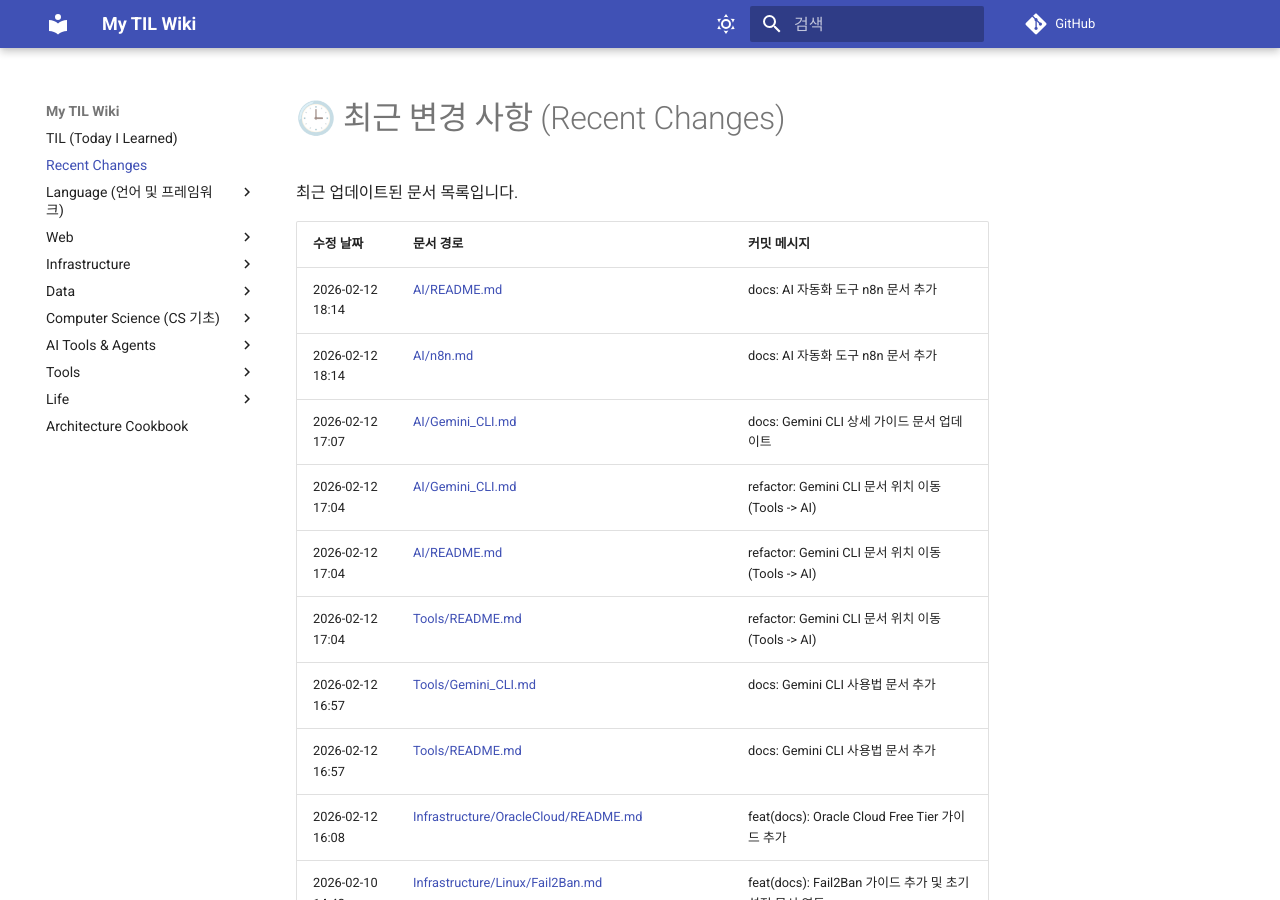
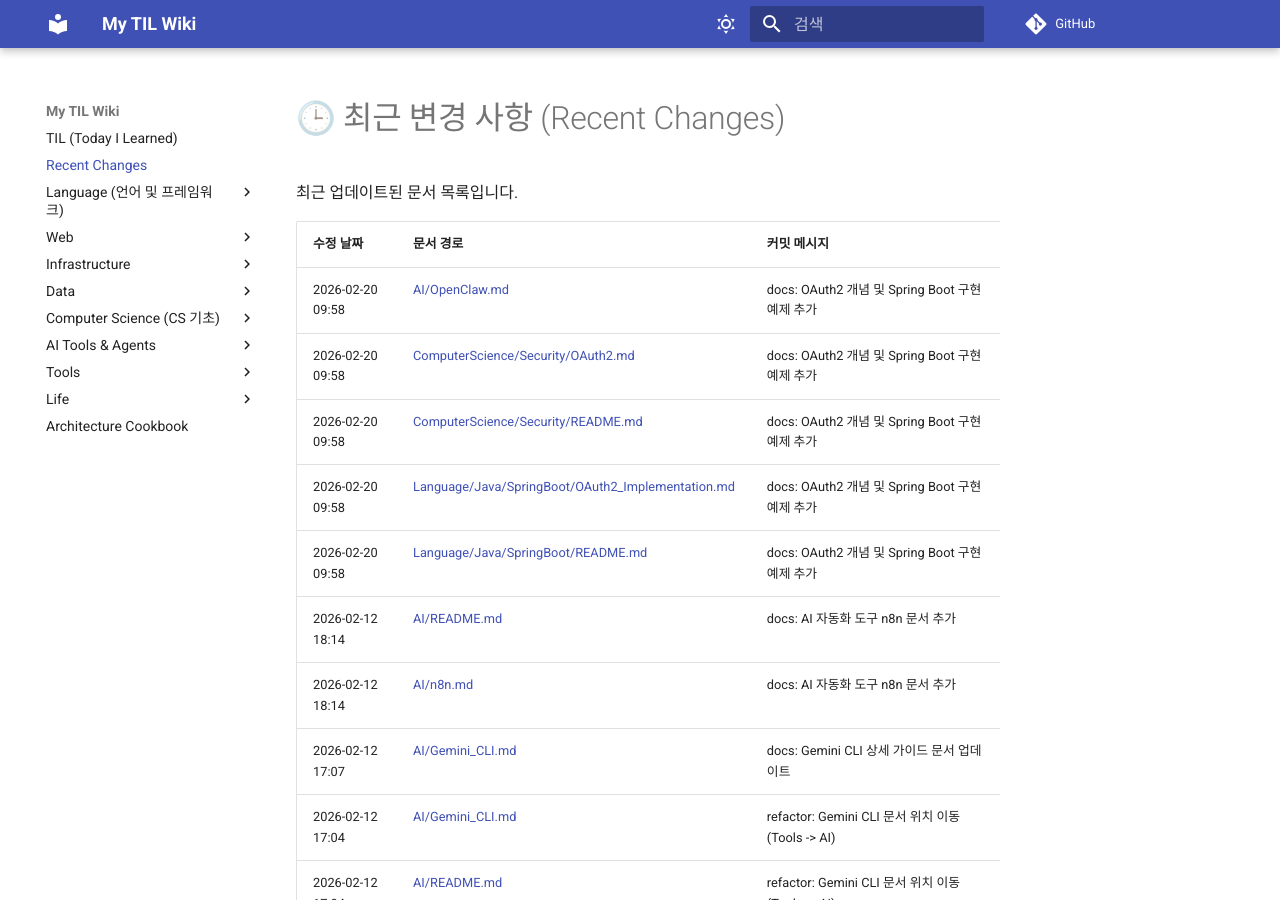
Before and after one commit to DevDooly/TIL, an MkDocs documentation site: the page built from docs/Recent_Changes.md, in a window 1280 px wide and 900 px high. Built offline with MkDocs 1.6.1 and Material for MkDocs 9.7.7, drawn with Linux system fonts in a browser that asks for light colours; comment, search, counter and statistics services are not loaded; some of the changed text lies outside the part shown.

Commit message:
chore: Recent Changes & TOC 업데이트

```diff
--- a/docs/Recent_Changes.md
+++ b/docs/Recent_Changes.md
@@ -4,6 +4,11 @@
 
 | 수정 날짜 | 문서 경로 | 커밋 메시지 |
 | :--- | :--- | :--- |
+| 2026-02-20 09:58 | [AI/OpenClaw.md](AI/OpenClaw.md) | docs: OAuth2 개념 및 Spring Boot 구현 예제 추가 |
+| 2026-02-20 09:58 | [ComputerScience/Security/OAuth2.md](ComputerScience/Security/OAuth2.md) | docs: OAuth2 개념 및 Spring Boot 구현 예제 추가 |
+| 2026-02-20 09:58 | [ComputerScience/Security/README.md](ComputerScience/Security/README.md) | docs: OAuth2 개념 및 Spring Boot 구현 예제 추가 |
+| 2026-02-20 09:58 | [Language/Java/SpringBoot/OAuth2_Implementation.md](Language/Java/SpringBoot/OAuth2_Implementation.md) | docs: OAuth2 개념 및 Spring Boot 구현 예제 추가 |
+| 2026-02-20 09:58 | [Language/Java/SpringBoot/README.md](Language/Java/SpringBoot/README.md) | docs: OAuth2 개념 및 Spring Boot 구현 예제 추가 |
 | 2026-02-12 18:14 | [AI/README.md](AI/README.md) | docs: AI 자동화 도구 n8n 문서 추가 |
 | 2026-02-12 18:14 | [AI/n8n.md](AI/n8n.md) | docs: AI 자동화 도구 n8n 문서 추가 |
 | 2026-02-12 17:07 | [AI/Gemini_CLI.md](AI/Gemini_CLI.md) | docs: Gemini CLI 상세 가이드 문서 업데이트 |
```
Also changed, not shown: other parts of docs/Recent_Changes.md (+0 -5 lines), README.md (+5 -5 lines).
